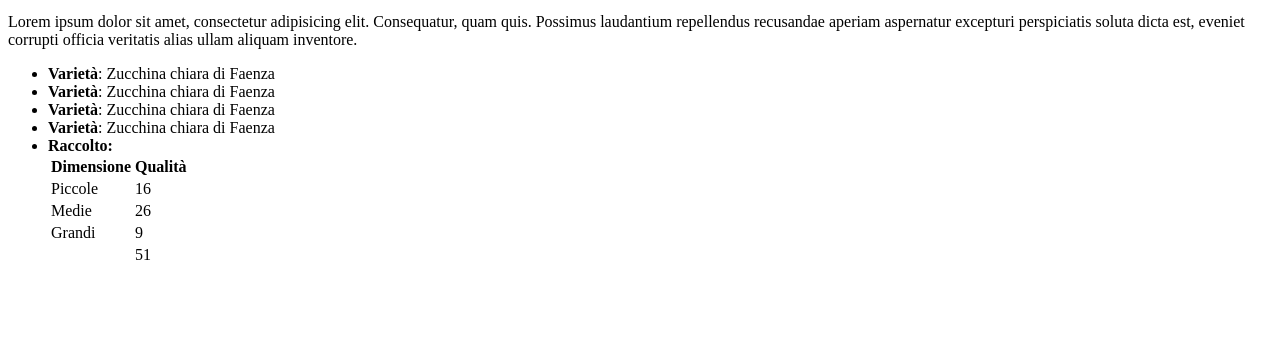
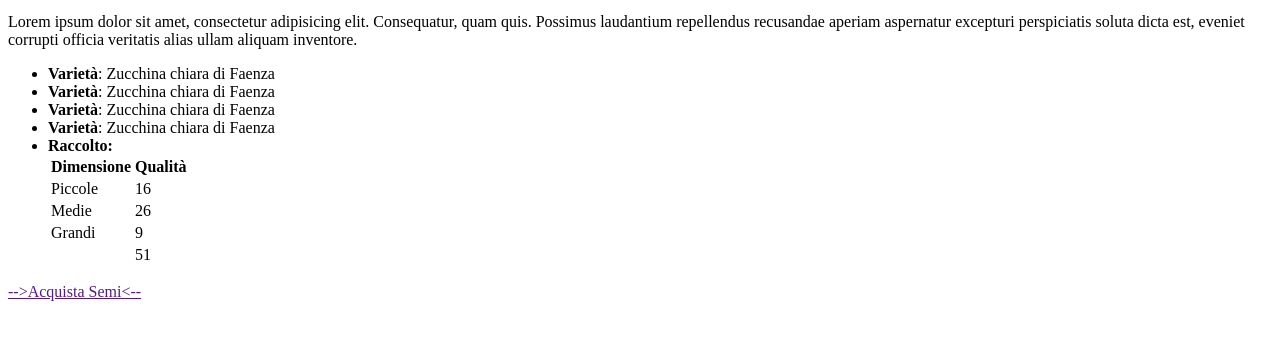
Before and after one commit to lorenzokata/produzione-ortofrutticola, a plain HTML site: page index.html in a window 1280 px wide. Shown: the part 170-510 px from the top of the page. Drawn offline with Linux system fonts and the light colour scheme.

Commit message:
add link - finish sezione zucchine

```diff
--- a/index.html
+++ b/index.html
@@ -63,6 +63,10 @@
                     </table>
                 </li>
             </ul>
+            <!-- Link -->
+
+            <a href="">--&gt;Acquista Semi&lt;--</a>
+
         </section>
     <!-- Fine sezione zucchine -->
 
```
